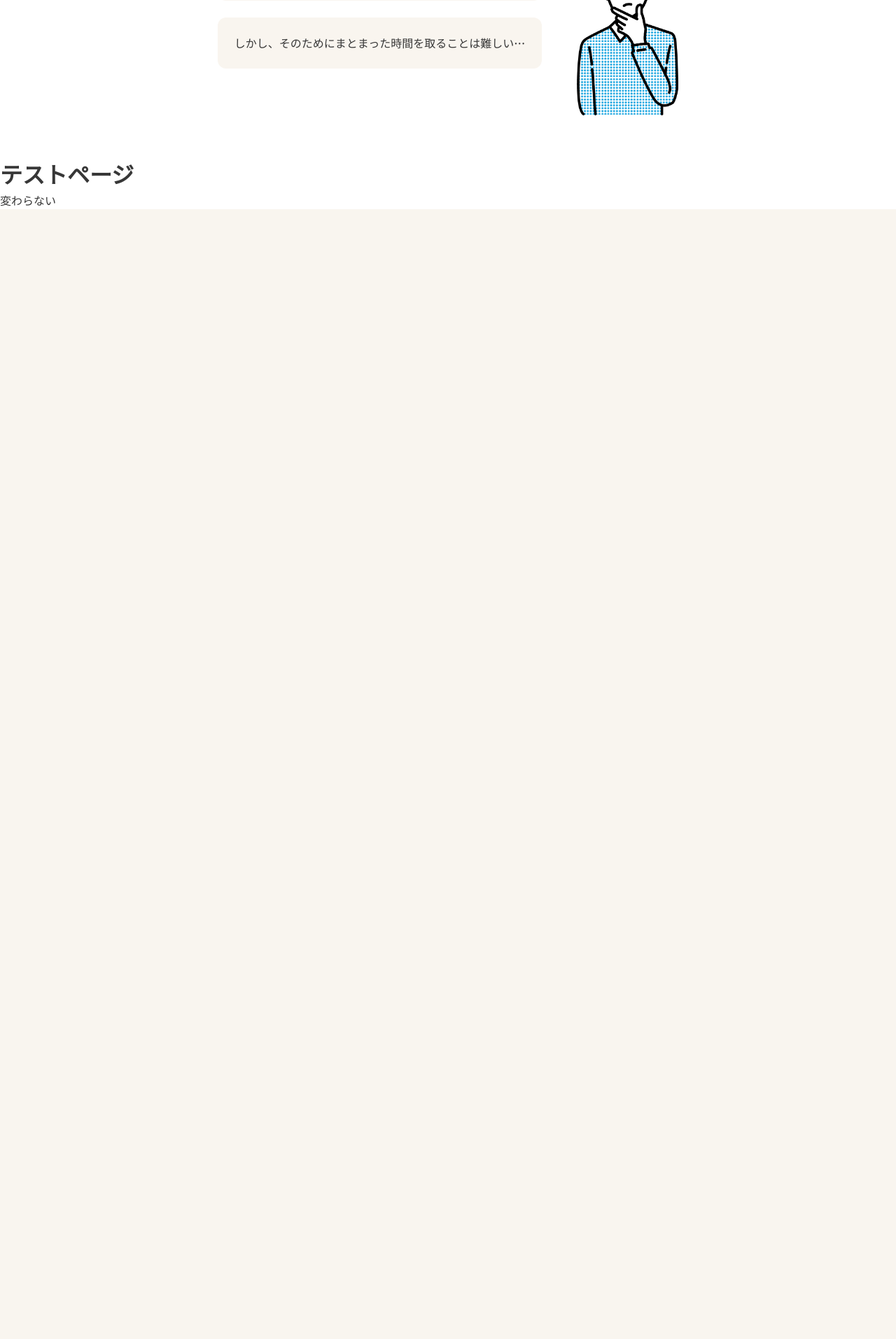
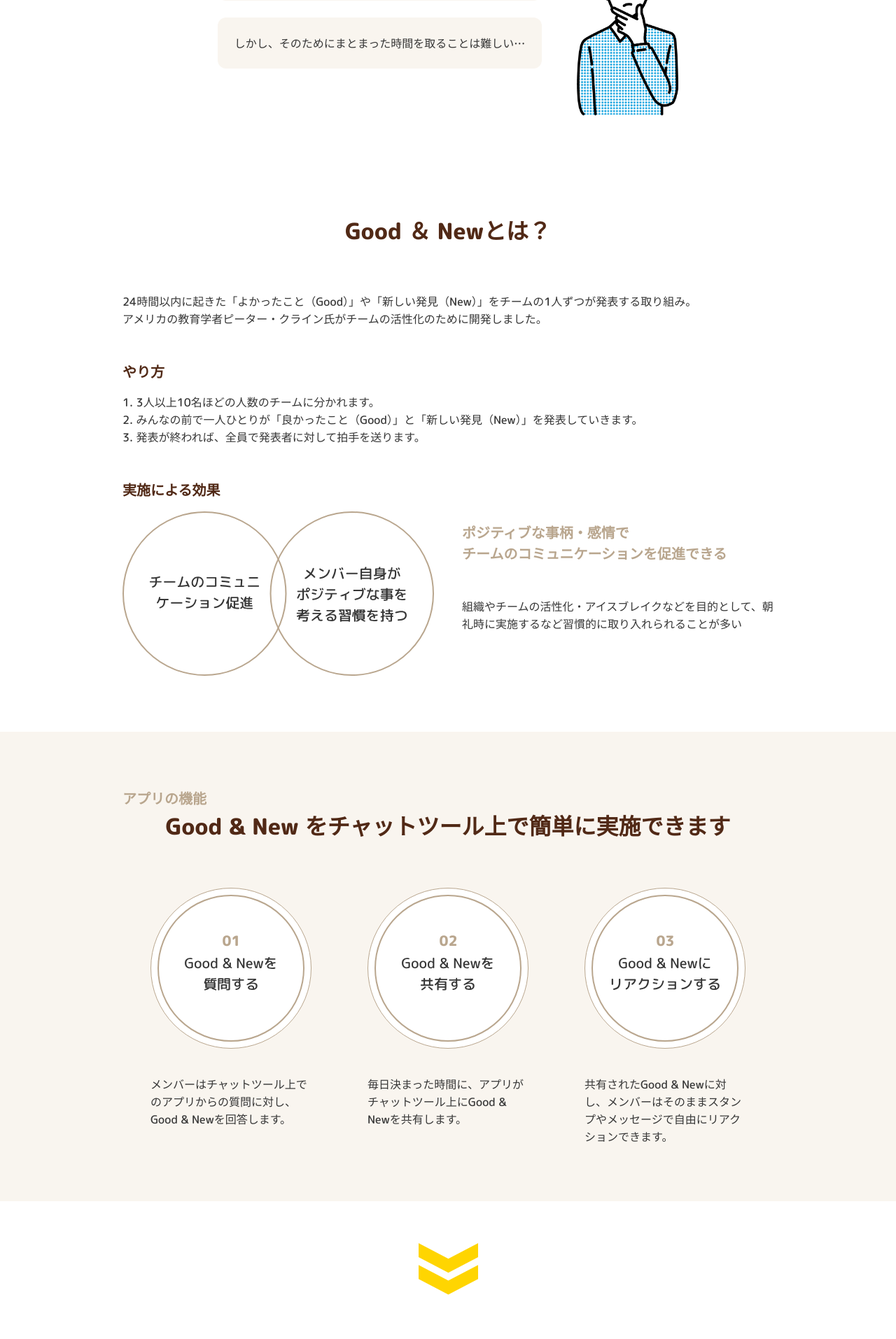
Before and after one commit to hackathon-2024-summer/good_new, a FastAPI app: page / in a window 1280 px wide. Shown: the part 966-2880 px from the top of the page at 70% size. Before the commit the page ends 1265 px from the top, so only its background shows below. Run offline with FastAPI, Linux system fonts and the light colour scheme.

Commit message:
index.html完成 #39

```diff
--- a/apis/static/css/styles.css
+++ b/apis/static/css/styles.css
@@ -96,7 +96,14 @@
     color: var(--brown);
     font-size: var(--font-32px);
     font-weight: 800;
+    text-align: center;
     margin-bottom: 4rem;
+  }
+
+  section h3 {
+    color: var(--brown);
+    font-size: var(--font-20px);
+    margin-bottom: 1rem;
   }
 
   /* .text-brown {
@@ -185,7 +192,7 @@
   .title-section p {
     color: var(--brown);
     font-size: var(--font-36px);
-    margin-bottom: 3rem;
+    margin-bottom: 5rem;
   }
 
 /*-------------------------------------------
@@ -213,3 +220,72 @@
   .cannnotdecide-image {
     width: 145px;
   }
+
+  .inpiration-image {
+    width: 180px;
+    object-fit: contain;
+  }
+
+  .down-arrow-image {
+    width: 85px;
+    margin-bottom: 4rem;
+  }
+
+/*-------------------------------------------
+  Good&Newセクション
+  -------------------------------------------*/
+  .good-new-section {
+    margin: 5rem 0;
+  }
+
+  .good-new-section p, ol {
+    margin-bottom: 3rem;
+  }
+
+  .good-new-section li {
+    list-style: decimal inside;
+  }
+
+  .good-new-section img {
+    width: 445px;
+  }
+
+  .effect {
+    display: flex;
+    align-items: center;
+    gap: 2.5rem;
+  }
+
+  .summary {
+    color: var(--pale-brown);
+    font-size: var(--font-20px);
+    font-weight: 800;
+  }
+
+/*-------------------------------------------
+  アプリの機能セクション
+  -------------------------------------------*/
+  .func-section {
+    margin: 5rem 0;
+  }
+
+  .sub-words {
+    color: var(--pale-brown);
+    font-size: var(--font-20px);
+    font-weight: 800;
+    margin-bottom: 0;
+  }
+
+  .func {
+    display: flex;
+    justify-content: space-around;
+  }
+
+  .func img {
+    width: 230px;
+    margin-bottom: 2rem;
+  }
+
+  .func p {
+    width: 230px;
+  }
--- a/apis/templates/index.html
+++ b/apis/templates/index.html
@@ -62,10 +62,77 @@
           </div>
         </div>
       </section>
+
+      <section>
+        <div class="content-wrapper good-new-section">
+          <h2>Good ＆ Newとは？</h2>
+          <p>
+            24時間以内に起きた「よかったこと（Good）」や「新しい発見（New）」をチームの1人ずつが発表する取り組み。<br />
+            アメリカの教育学者ピーター・クライン氏がチームの活性化のために開発しました。
+          </p>
+          <div>
+            <h3>やり方</h3>
+            <ol>
+              <li>3人以上10名ほどの人数のチームに分かれます。</li>
+              <li>みんなの前で一人ひとりが「良かったこと（Good）」と「新しい発見（New）」を発表していきます。</li>
+              <li>発表が終われば、全員で発表者に対して拍手を送ります。</li>
+            </ol>
+          </div>
+          <div>
+            <h3>実施による効果</h3>
+            <div class="effect">
+              <img src="static/images/effects.svg" alt="チームのコミュニケーション促進、メンバー自身がポジティブな事を考える習慣を持つ">
+              <div>
+                <p class="summary">
+                  ポジティブな事柄・感情で<br />
+                  チームのコミュニケーションを促進できる
+                </p>
+                <p>
+                  組織やチームの活性化・アイスブレイクなどを目的として、朝礼時に実施するなど習慣的に取り入れられることが多い
+                </p>
+              </div>
+            </div>
+          </div>
+        </div>
+      </section>
+
+      <section class="beige-color">
+        <div class="content-wrapper func-section">
+          <p class="sub-words">アプリの機能</p>
+          <h2>Good & New をチャットツール上で簡単に実施できます</h2>
+          <div class="func">
+            <div>
+              <img src="static/images/func1.svg" alt="Good & Newを質問する">
+              <p>メンバーはチャットツール上でのアプリからの質問に対し、Good & Newを回答します。</p>
+            </div>
+            <div>
+              <img src="static/images/func2.svg" alt="Good & Newを共有する">
+              <p>毎日決まった時間に、アプリがチャットツール上にGood & Newを共有します。</p>
+            </div>
+            <div>
+              <img src="static/images/func3.svg" alt="Good & Newにリアクションする">
+              <p>共有されたGood & Newに対し、メンバーはそのままスタンプやメッセージで自由にリアクションできます。</p>
+            </div>
+          </div>
+        </div>
+      </section>
+
+      <section>
+        <div class="content-wrapper persona-section">
+          <img src="static/images/arrow.svg" alt="下矢印" class="down-arrow-image">
+          <div class="words">
+            <div>
+              <p>対面で集まる時間を作らずに Good & New を実施できます</p>
+              <p>質問や共有はアプリ側で実施するため手間がかかりません</p>
+              <p>やりとりがSlack上で完結するため簡単に利用できます</p>
+            </div>
+            <img src="static/images/inpiration_man.png" alt="納得した人" class="inpiration-image">
+          </div>
+        </div>
+      </section>
     </main>
 
-    <h1>テストページ</h1>
-    <p class="test">変わらない</p>
+
   </body>
 
 </html>
```
Also changed, not shown: apis/static/images/arrow.svg (added), apis/static/images/effects.svg (added), apis/static/images/func1.svg (added), apis/static/images/func2.svg (added), apis/static/images/func3.svg (added).
